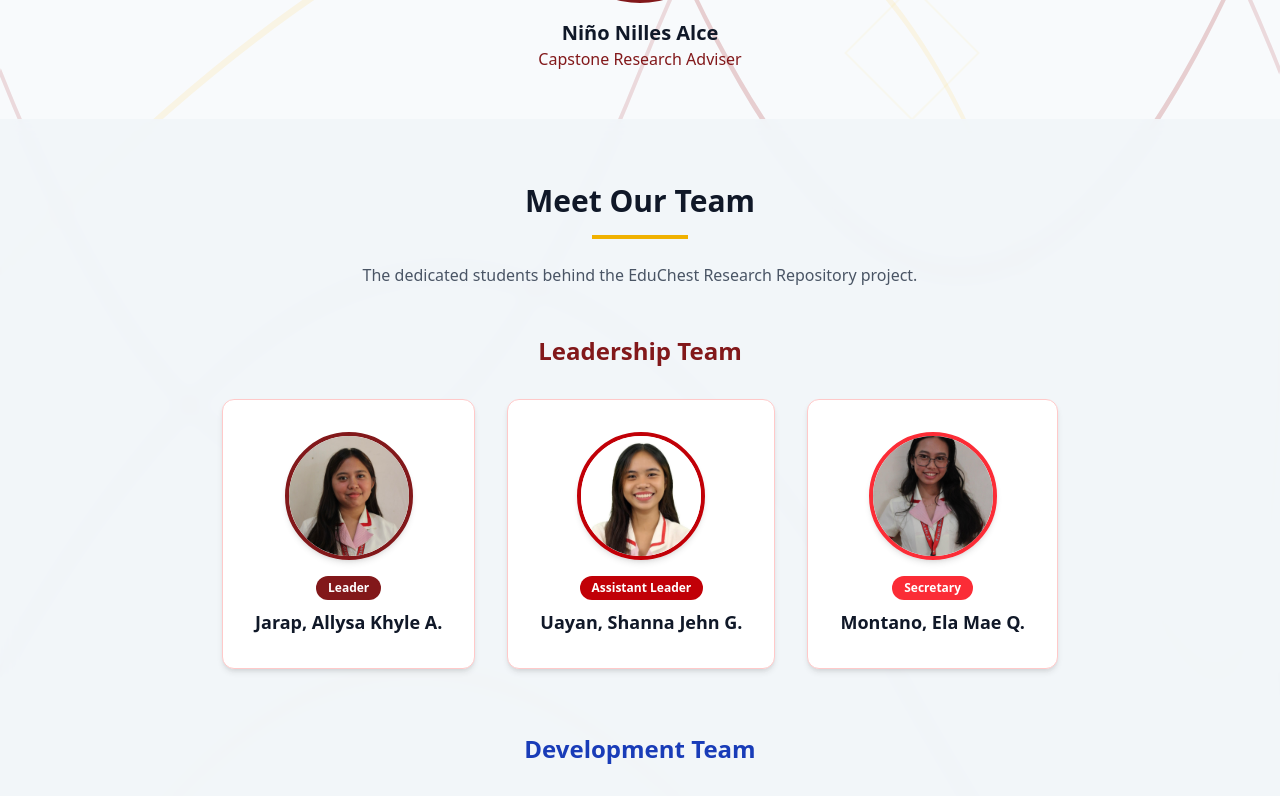
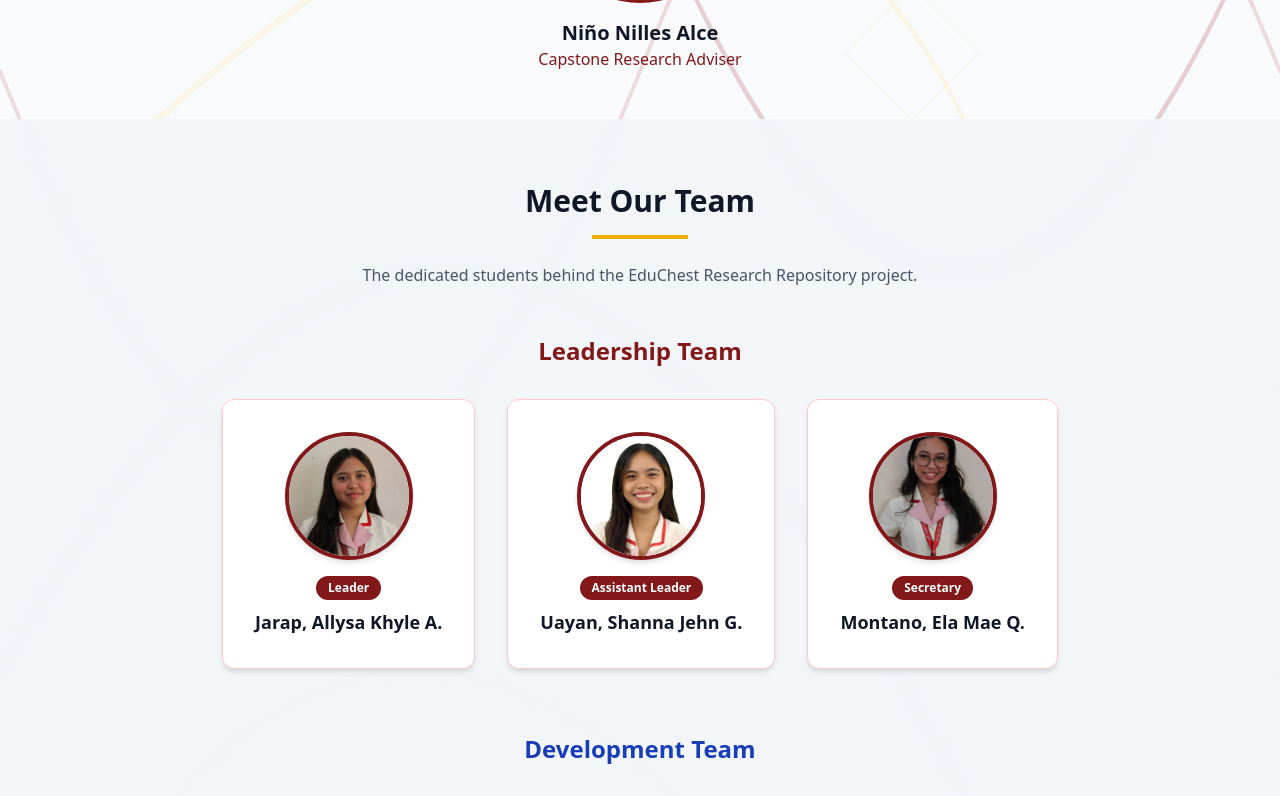
Before and after one commit to mihkuno/RESPOCU, a Next.js app: page /about in a window 1280 px wide. Shown: the part 1331-2127 px from the top of the page. Built offline with nearby package versions, Linux system fonts and the light colour scheme; what next-client-cookies would draw is missing.

Commit message:
feat: update AboutPage team member UI with new color scheme for borders and roles

```diff
--- a/src/app/about/page.tsx
+++ b/src/app/about/page.tsx
@@ -319,7 +319,7 @@
 
                             {assistantLeaderMembers.map((member, index) => (
                                 <div key={index} className="bg-white rounded-xl p-8 shadow-md border border-red-200 flex flex-col items-center text-center transition-all hover:shadow-lg hover:border-red-400 max-w-xs hover:transform hover:-translate-y-1">
-                                    <div className="w-32 h-32 relative rounded-full overflow-hidden mb-4 border-4 border-red-700 shadow-md">
+                                    <div className="w-32 h-32 relative rounded-full overflow-hidden mb-4 border-4 border-red-900 shadow-md">
                                         <Image
                                             src={member.image}
                                             alt={member.name}
@@ -327,7 +327,7 @@
                                             className="object-cover"
                                         />
                                     </div>
-                                    <span className="bg-red-700 text-white text-xs font-bold px-3 py-1 rounded-full mb-2">
+                                    <span className="bg-red-900 text-white text-xs font-bold px-3 py-1 rounded-full mb-2">
                                         {member.role}
                                     </span>
                                     <h3 className="text-lg font-bold text-gray-900">{member.name}</h3>
@@ -336,7 +336,7 @@
 
                             {secretaryMembers.map((member, index) => (
                                 <div key={index} className="bg-white rounded-xl p-8 shadow-md border border-red-200 flex flex-col items-center text-center transition-all hover:shadow-lg hover:border-red-400 max-w-xs hover:transform hover:-translate-y-1">
-                                    <div className="w-32 h-32 relative rounded-full overflow-hidden mb-4 border-4 border-red-500 shadow-md">
+                                    <div className="w-32 h-32 relative rounded-full overflow-hidden mb-4 border-4 border-red-900 shadow-md">
                                         <Image
                                             src={member.image}
                                             alt={member.name}
@@ -344,7 +344,7 @@
                                             className="object-cover"
                                         />
                                     </div>
-                                    <span className="bg-red-500 text-white text-xs font-bold px-3 py-1 rounded-full mb-2">
+                                    <span className="bg-red-900 text-white text-xs font-bold px-3 py-1 rounded-full mb-2">
                                         {member.role}
                                     </span>
                                     <h3 className="text-lg font-bold text-gray-900">{member.name}</h3>
```
